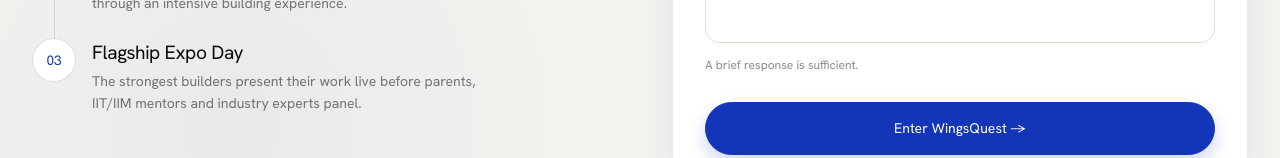
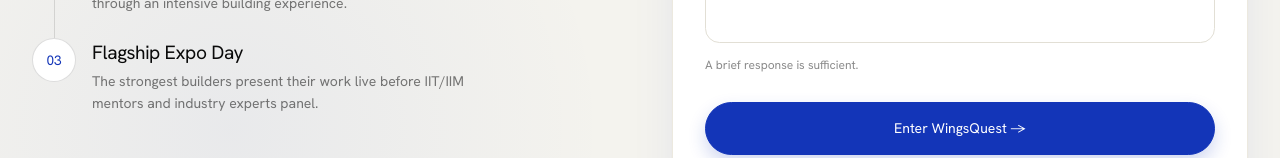
Before and after one commit to hamzasdq11/ai-wingschool, a React (Vite) app: page /register in a window 1280 px wide. Shown: the part 794-952 px from the top of the page. Built offline with nearby package versions, Linux system fonts and the light colour scheme; no server answers.

Commit message:
copy(register): drop parents from Expo Day line
Co-Authored-By: Claude Fable 5 <noreply@anthropic.com>

```diff
--- a/src/pages/Register.tsx
+++ b/src/pages/Register.tsx
@@ -26,7 +26,7 @@ const journey = [
   {
     number: "03",
     title: "Flagship Expo Day",
-    desc: "The strongest builders present their work live before parents, IIT/IIM mentors and industry experts panel.",
+    desc: "The strongest builders present their work live before IIT/IIM mentors and industry experts panel.",
   },
 
 ];
```
